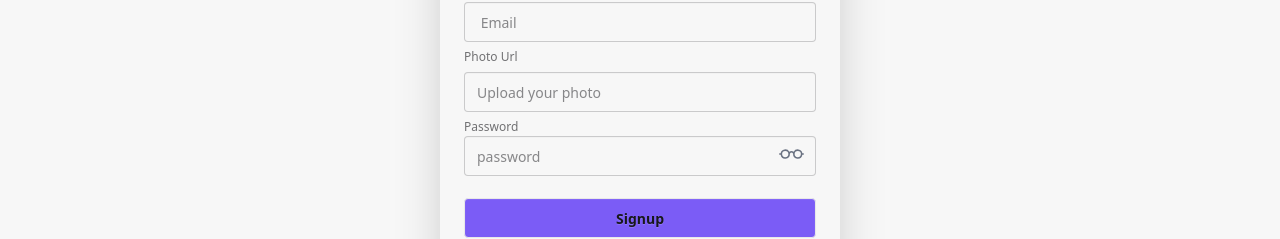
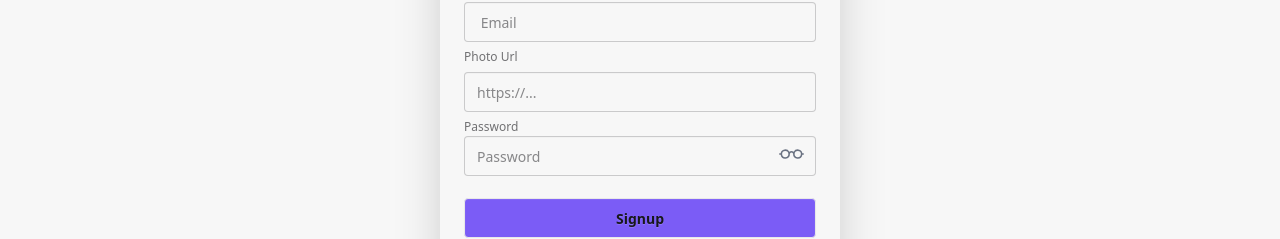
Before and after one commit to MdFarhan681/peptopia, a React (Vite) app: page /auth/register in a window 1280 px wide. Shown: the part 380-619 px from the top of the page. Built offline with nearby package versions, Linux system fonts and the light colour scheme; no server answers.

Commit message:
seventh commit

```diff
--- a/src/Pages/Register/Register.jsx
+++ b/src/Pages/Register/Register.jsx
@@ -35,13 +35,13 @@ const Register = () => {
         const user = userCredential.user;
            updateProfile(user, {
       displayName: name,
-      photoURL: photo,
+      photoURL: photo ||"https://i.ibb.co/7dLrnrMw/mann.jpg",
     })
       .then(() => {
 
         setuser({ ...user, displayName: name, photoURL: photo });
         toast.success("Signup Successfull");
-        navigate(location.state ? location.state : "/");
+        navigate( "/");
         form.reset();
       })
       .catch((err) => {
@@ -71,7 +71,7 @@ const Register = () => {
     googleSignIn()
      .then(() => {
       toast.success("Google Sign-In Successful");
-      navigate(`${location.state ? location.state : "/"}`);
+      navigate("/");
     })
     .catch(() => {
       toast.error("Google Sign-In Failed. Try again");
@@ -98,6 +98,7 @@ const Register = () => {
                 name="name"
                 className="input w-full"
                 placeholder="Enter your name"
+                required
 
               />
 
@@ -108,6 +109,7 @@ const Register = () => {
                 name="email"
                 className="input w-full"
                 placeholder=" Email"
+                     required
 
               />
 
@@ -117,12 +119,12 @@ const Register = () => {
                 type="text"
                 name="photo"
                 className="input w-full"
-                placeholder="Upload your photo"
+                placeholder="https://..."
               />
                 {/* password*/}
                        <div className="relative">
                          <label className="label">Password</label>
-                       <input type={showPassword ? "text" : "password"}name="password" className="input w-full" placeholder="password"
+                       <input type={showPassword ? "text" : "password"}name="password" className="input w-full" placeholder="Password"     required
                        />
                        <button type='button'  onClick={() => setShowPassword(!showPassword)}
                  className=" btn-ghost btn-lg absolute right-3 top-9 transform -translate-y-1/2 text-gray-500 z-3">{
```
